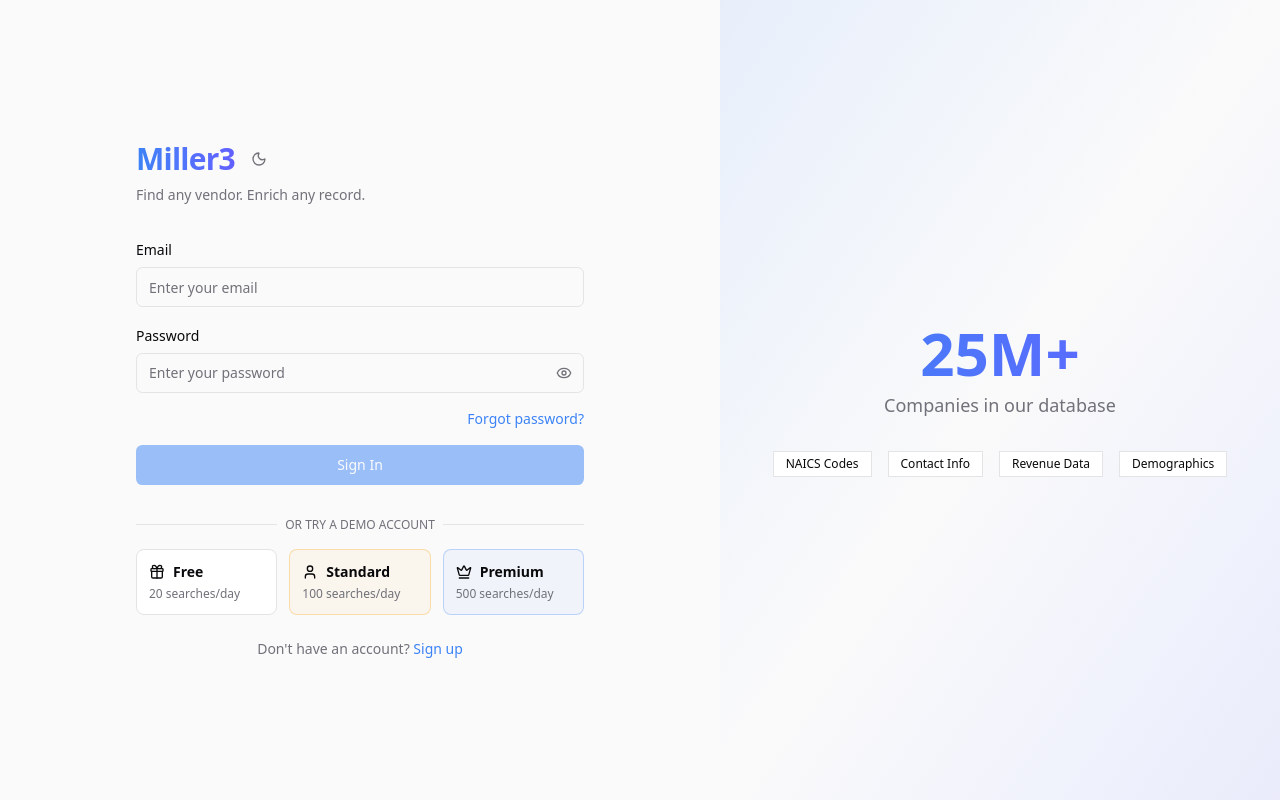
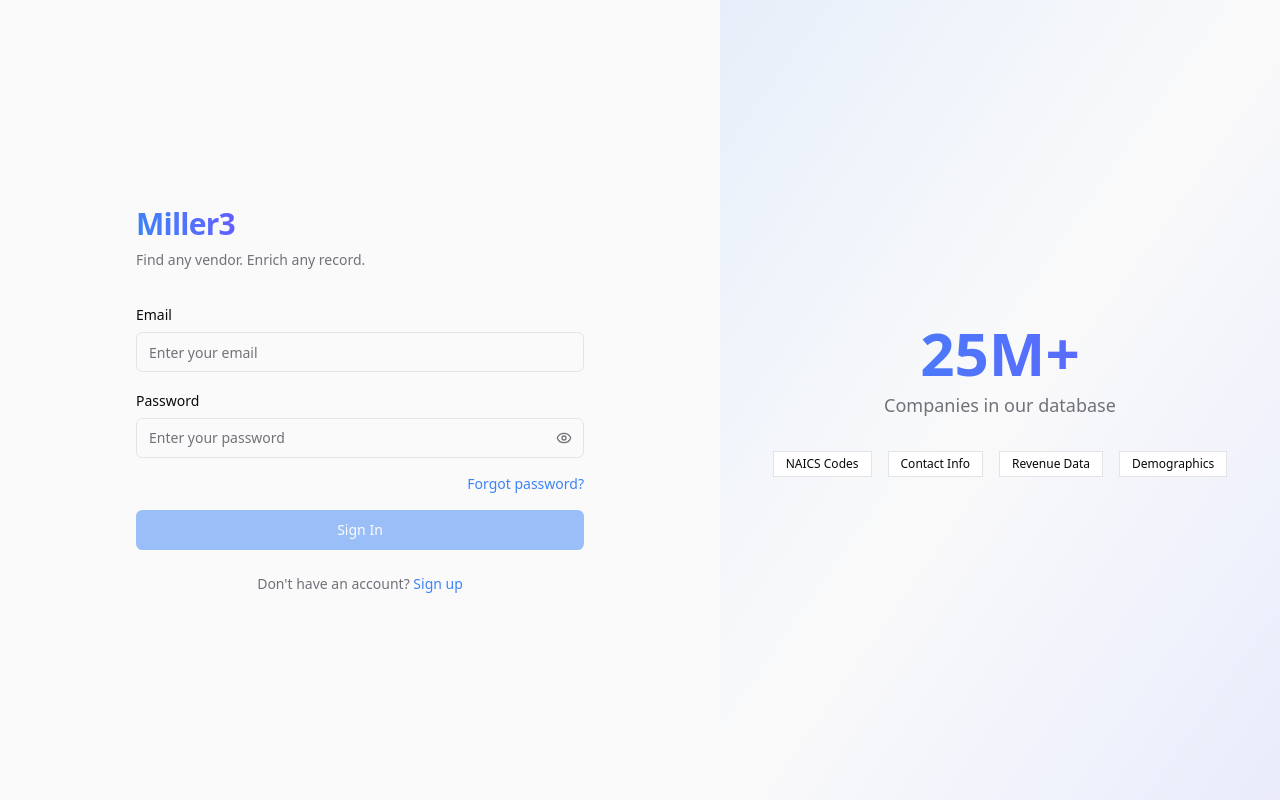
Before and after one commit to Pranav-aidanceai/miller3-frontend, a Next.js app: page / in a window 1280 px wide. Built offline with nearby package versions, Linux system fonts and the light colour scheme.

Commit message:
removed the demo account

```diff
--- a/src/app/auth/authServices.ts
+++ b/src/app/auth/authServices.ts
@@ -71,24 +71,6 @@
     }
 }
 
-export async function demoLoginAction(role: string) {
-    try {
-        const response = await axios.post(
-            `${API_BASE_URL}/api/v1/auth/demo-account`, { role },
-            { headers: { "Content-Type": "application/json" } }
-        );
-        return { data: response.data?.data, error: null }
-    } catch (error) {
-        if (axios.isAxiosError(error)) {
-            return {
-                data: null,
-                errors: error.response?.data?.errors ?? [{ message: 'Login failed' }]
-            }
-        }
-        return { data: null, errors: [{ message: 'Something went wrong' }] }
-    }
-}
-
 export async function registerAction(name: string, email: string, password: string, confirmPassword: string, role: string) {
     try {
         const response = await axios.post(
--- a/src/app/page.tsx
+++ b/src/app/page.tsx
@@ -1,19 +1,15 @@
 'use client';
 
 import { useState } from 'react';
-import { Eye, EyeOff, Sun, Moon } from 'lucide-react';
-import { cn } from '@/lib/utils';
+import { Eye, EyeOff } from 'lucide-react';
 import Link from 'next/link';
 import { useFormik } from 'formik';
 import { useRouter } from 'next/navigation';
 import * as Yup from 'yup';
-import { useTheme } from "next-themes";
-import { demoLoginAction, loginAction } from '@/app/auth/authServices';
+import { loginAction } from '@/app/auth/authServices';
 import { useAppDispatch } from '@/store/hooks';
 import { setCredentials } from '@/store/slices/authSlice';
-import { demoAccounts } from '@/lib/constants';
 import { ApiError } from '@/types/common';
-import { toast } from 'sonner';
 
 export default function LoginPage() {
 
@@ -21,37 +17,8 @@
   const dispatch = useAppDispatch()
   const [showPw, setShowPw] = useState(false);
   const [loading, setLoading] = useState<boolean>(false);
-  const [loadingDemo, setLoadingDemo] = useState<string | null>(null);
   const [serverErrors, setServerErrors] = useState<Record<string, string>>({});
   const [error, setError] = useState('');
-  const { theme, setTheme } = useTheme();
-
-  const fillDemo = async (account: typeof demoAccounts[0]) => {
-    setError('');
-    formik.setErrors({});
-    setLoadingDemo(account.role)
-    const { data, errors } = await demoLoginAction(account.role);
-    if (errors || !data) {
-      toast.error(errors?.[0].message || 'Failed to load demo credentials', {
-        duration: 5000,
-        position: 'bottom-right',
-        className: '!bg-destructive !text-white !border-destructive',
-      });
-      return;
-    }
-    const { data: loginData, errors: loginErrors } = await loginAction(data.email, data.password);
-    setLoadingDemo(null);
-    if (loginErrors || !loginData) {
-      toast.error(errors?.[0].message || 'Failed to login to demo account', {
-        duration: 5000,
-        position: 'bottom-right',
-        className: '!bg-destructive !text-white !border-destructive',
-      });
-      return;
-    }
-    dispatch(setCredentials(loginData));
-    router.push('/search');
-  };
 
   const formik = useFormik({
     initialValues: {
@@ -91,9 +58,6 @@
         <div className="mx-auto w-full max-w-md">
           <h1 className="text-3xl font-bold tracking-tight flex gap-2">
             <span className="bg-clip-text text-transparent bg-linear-to-r from-primary to-indigo-500">Miller3</span>
-            <button onClick={() => setTheme(theme === "dark" ? "light" : "dark")} className="rounded-md p-2 text-muted-foreground hover:bg-accent hover:text-foreground transition-colorS cursor-pointer" aria-label="Toggle theme">
-              {theme === 'dark' ? <Sun className="h-4 w-4" /> : <Moon className="h-4 w-4" />}
-            </button>
           </h1>
           <p className="mt-2 text-sm text-muted-foreground">Find any vendor. Enrich any record.</p>
 
@@ -143,44 +107,12 @@
             <button
               type="submit"
               className="flex h-10 w-full items-center justify-center rounded-md bg-primary text-sm font-medium text-primary-foreground transition-all hover:bg-primary/90 active:scale-[0.98] cursor-pointer disabled:cursor-not-allowed disabled:opacity-50"
-              disabled={!(formik.isValid && formik.dirty) || loading || Boolean(loadingDemo)}
+              disabled={!(formik.isValid && formik.dirty) || loading}
             >
               {loading ? 'Signing In...' : 'Sign In'}
             </button>
             {error && <p className="text-sm text-destructive">{error}</p>}
           </form>
-
-          <div className="mt-8">
-            <div className="relative">
-              <div className="absolute inset-0 flex items-center"><div className="w-full border-t border-border" /></div>
-              <div className="relative flex justify-center text-xs uppercase"><span className="bg-background px-2 text-muted-foreground">Or try a demo account</span></div>
-            </div>
-            <div className="mt-4 grid grid-cols-3 gap-3">
-              {demoAccounts.map((acc) => (
-                <button
-                  key={acc.role}
-                  onClick={() => fillDemo(acc)}
-                  disabled={!!loadingDemo}
-                  className={cn('relative flex flex-col items-start rounded-lg border p-3 transition-all cursor-pointer', acc.color)}
-                >
-                  {/* loading overlay */}
-                  {loadingDemo === acc.role && (
-                    <div className="absolute inset-0 flex items-center justify-center rounded-lg bg-background/60 backdrop-blur-[1px]">
-                      <svg className="h-5 w-5 animate-spin text-foreground" viewBox="0 0 24 24" fill="none">
-                        <circle className="opacity-25" cx="12" cy="12" r="10" stroke="currentColor" strokeWidth="4" />
-                        <path className="opacity-75" fill="currentColor" d="M4 12a8 8 0 018-8v4l3-3-3-3v4a8 8 0 00-8 8h4z" />
-                      </svg>
-                    </div>
-                  )}
-                  <div className="flex items-center gap-2">
-                    <acc.icon className="h-4 w-4" />
-                    <span className="text-sm font-semibold">{acc.label}</span>
-                  </div>
-                  <span className="mt-1 text-xs text-muted-foreground">{acc.desc}</span>
-                </button>
-              ))}
-            </div>
-          </div>
 
           <p className="mt-6 text-center text-sm text-muted-foreground">
             Don&apos;t have an account? <Link href="/auth/register" className="text-primary hover:underline">Sign up</Link>
--- a/src/lib/constants.ts
+++ b/src/lib/constants.ts
@@ -2,12 +2,6 @@
   Crown, Gift, User, Search, LayoutDashboard,
   Users, AlertTriangle, DollarSign, Database, Eye,
 } from "lucide-react";
-
-export const demoAccounts = [
-  { role: 'FREE', label: 'Free', icon: Gift, desc: '20 searches/day', color: 'border-border bg-card hover:border-muted-foreground/30' },
-  { role: 'STANDARD', label: 'Standard', icon: User, desc: '100 searches/day', color: 'border-warning/30 bg-warning/5 hover:border-warning/60' },
-  { role: 'PREMIUM', label: 'Premium', icon: Crown, desc: '500 searches/day', color: 'border-primary/30 bg-primary/5 hover:border-primary/60' },
-];
 
 export const tiers = [
   { role: 'Free', label: 'Free', icon: Gift, desc1: '10 Normal searches/min', desc2: 'No AI search available', desc3: 'No enrichment available', color: 'border-border bg-card hover:border-muted-foreground/30', active: 'border-border bg-card border-muted-foreground/30' },
```
